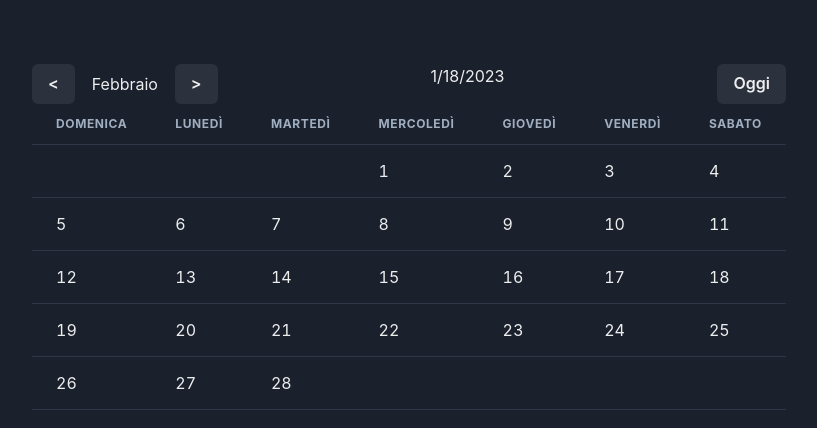
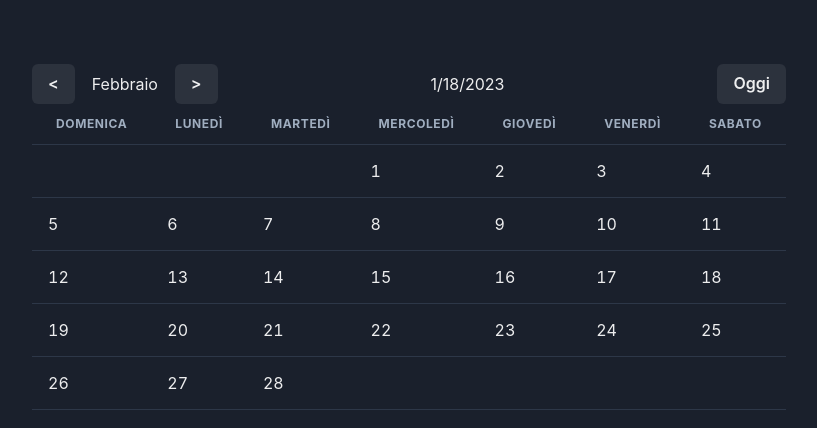
Before and after one commit to Frac7/drp-google-workbox-poc, a React (Create React App) app in the folder packages/frontend/: page /reservations in a window 1280 px wide. Shown: the top 428 px of the page, without its empty margins (231-1048 px from the left). Built offline with nearby package versions, Linux system fonts and the light colour scheme; no server answers.

Commit message:
Layout improvements - Add margin to the App container - Change toast position - Change minimum breakpoint from md to sm - Hide col header when the screen is small - Improve text alignment in calendar toolbar

```diff
--- a/packages/frontend/src/App.tsx
+++ b/packages/frontend/src/App.tsx
@@ -1,14 +1,16 @@
 import React, { memo } from "react";
 import { BrowserRouter, Switch, Route } from "react-router-dom";
+import { Box } from "@chakra-ui/react";
 
+import Home from "containers/Home";
 import Book from "containers/Book";
 import Reservations from "containers/Reservations";
 import Reservation from "containers/Reservation";
 
 import { routes } from "config";
-import Home from "containers/Home";
 
 const App = () => (
+  <Box m="1rem">
     <BrowserRouter>
       <Switch>
         <Route path={routes.BOOK}>
@@ -25,6 +27,7 @@ const App = () => (
         </Route>
       </Switch>
     </BrowserRouter>
+  </Box>
 );
 
 export default memo(App);
--- a/packages/frontend/src/containers/Book/index.tsx
+++ b/packages/frontend/src/containers/Book/index.tsx
@@ -44,6 +44,7 @@ const Book = () => {
   const onBookSuccess = () => {
     history.push(routes.RESERVATIONS);
     toast({
+      position: 'top',
       title: "Scrivania prenotata",
       status: "success",
       duration: 3000,
@@ -52,6 +53,7 @@ const Book = () => {
   }
   const onBookError = () => {
     toast({
+      position: 'top',
       title: "In attesa della rete per prenotare la scrivania...",
       status: "loading",
       duration: 3000,
@@ -65,7 +67,7 @@ const Book = () => {
   useRequestReplayed(onBookSuccess);
 
   return (
-    <Flex m="4rem auto" w={{ md: "100%", lg: "50%" }} direction="column">
+    <Flex m="4rem auto" w={{ sm: "100%", lg: "50%" }} direction="column">
       <Card size="lg">
         <CardHeader>
           <Heading size="md">Prenotazione della scrivania</Heading>
--- a/packages/frontend/src/containers/Home/index.tsx
+++ b/packages/frontend/src/containers/Home/index.tsx
@@ -7,7 +7,7 @@ import { routes } from 'config';
 
 const Home = () => {
   return (
-    <Flex m="4rem auto" w={{ md: "100%", lg: "50%" }} direction="column" justifyContent="center" alignItems="center">
+    <Flex m="4rem auto" w={{ sm: "100%", lg: "50%" }} direction="column" alignItems="center">
       <Heading as="h1">Desk Reservation Platform</Heading>
       <Heading as="h2">Google Workbox</Heading>
       <img alt="Google Workbox logo" src={workboxLogo}></img>
--- a/packages/frontend/src/containers/Reservation/index.tsx
+++ b/packages/frontend/src/containers/Reservation/index.tsx
@@ -37,6 +37,7 @@ const Reservation = () => {
     removeReservationById(id).then(() => {
       history.push(routes.RESERVATIONS);
       toast({
+        position: 'top',
         title: "Prenotazione cancellata",
         status: "success",
         duration: 3000,
@@ -50,7 +51,7 @@ const Reservation = () => {
   };
 
   return (
-    <Flex m="4rem auto" w={{ md: "100%", lg: "50%" }} direction="column">
+    <Flex m="4rem auto" w={{ sm: "100%", lg: "50%" }} direction="column">
       <Card size="lg">
         <CardHeader>
           <Heading size="md">Scrivania prenotata</Heading>
--- a/packages/frontend/src/containers/Reservations/components/Calendar/index.tsx
+++ b/packages/frontend/src/containers/Reservations/components/Calendar/index.tsx
@@ -9,6 +9,7 @@ import {
   Td,
   TableContainer,
   Text,
+  Show,
 } from "@chakra-ui/react";
 
 import { DAYS_IN_A_WEEK, dayNames } from "containers/Reservations/constants";
@@ -58,6 +59,7 @@ const Calendar = ({ month, reservations }: CalendarProps) => {
   return (
     <TableContainer>
       <Table variant="simple">
+        <Show above="lg">
           <Thead>
             <Tr>
               {dayNames.map((day: string, i: number) => (
@@ -65,11 +67,12 @@ const Calendar = ({ month, reservations }: CalendarProps) => {
               ))}
             </Tr>
           </Thead>
+        </Show>
         <Tbody>
           {weeks.map((days: Array<number | null>, i: number) => (
             <Tr key={i}>
               {days.map((day: number | null, j: number) => (
-                <Td key={j}>
+                <Td key={j} p="1rem">
                   {day ? (
                     <Text
                       cursor="pointer"
--- a/packages/frontend/src/containers/Reservations/components/Header/index.tsx
+++ b/packages/frontend/src/containers/Reservations/components/Header/index.tsx
@@ -6,7 +6,7 @@ import { HeaderProps } from "containers/Reservations/types";
 
 const Header = ({ month, onPrev, onNext, onToday }: HeaderProps) => {
   return (
-    <Flex justifyContent="space-between">
+    <Flex justifyContent="space-between" alignItems="center">
       <Flex justifyContent="space-evenly" alignItems="center">
         <Button onClick={onPrev}>&lt;</Button>
         <Center w="100px">
--- a/packages/frontend/src/containers/Reservations/index.tsx
+++ b/packages/frontend/src/containers/Reservations/index.tsx
@@ -28,7 +28,7 @@ const Reservations = () => {
   useRequestReplayed(setReservations);
 
   return (
-    <Flex w="max-content" m="4rem auto" direction="column">
+    <Flex w={{ sm: "100%", lg: "max-content" }} m="4rem auto" direction="column">
       <Header month={month} onPrev={onPrev} onNext={onNext} onToday={onToday} />
       <Calendar month={month} reservations={reservations} />
     </Flex>
```
Lines whose indentation alone changed are shown as unchanged.
